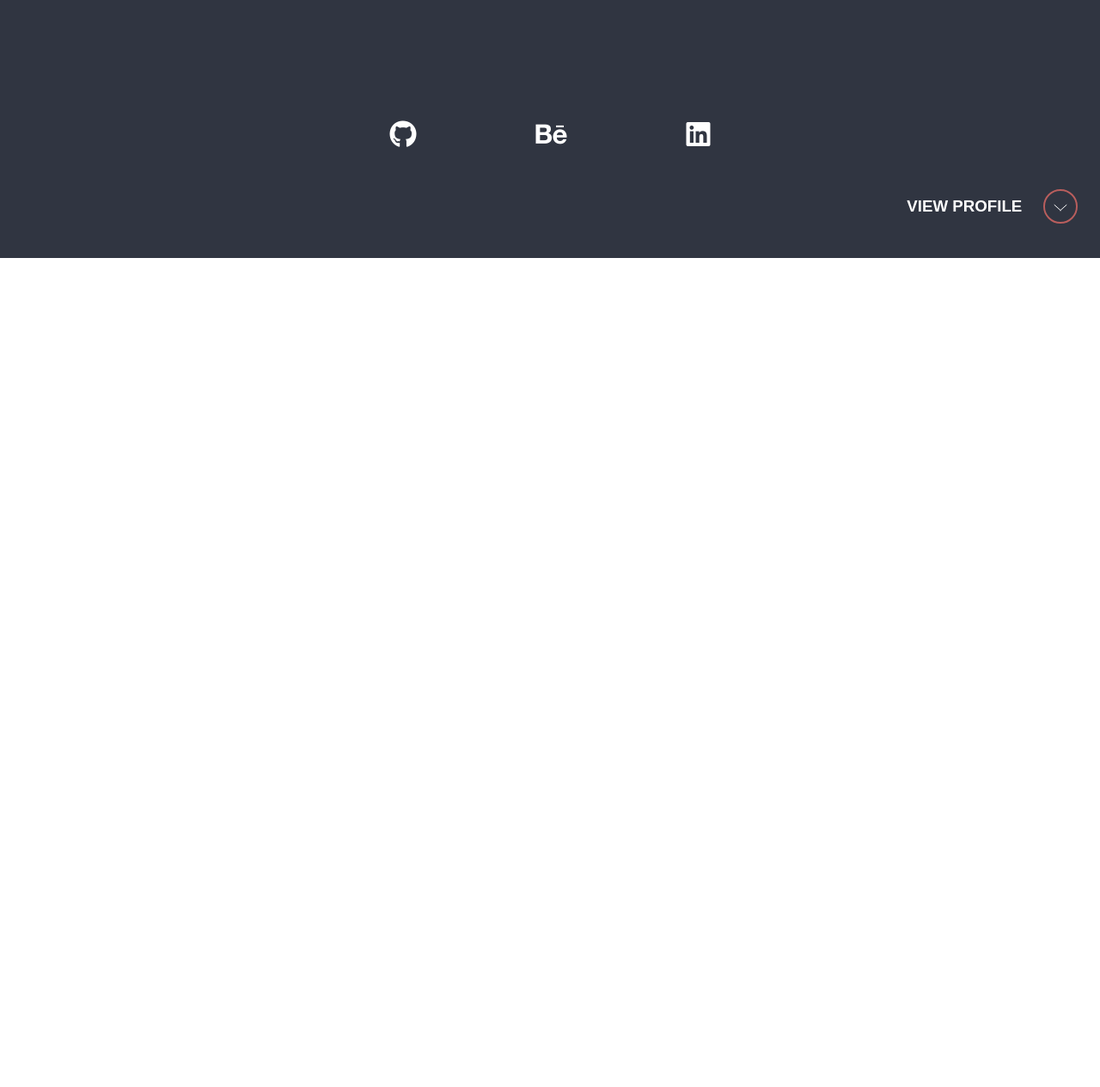
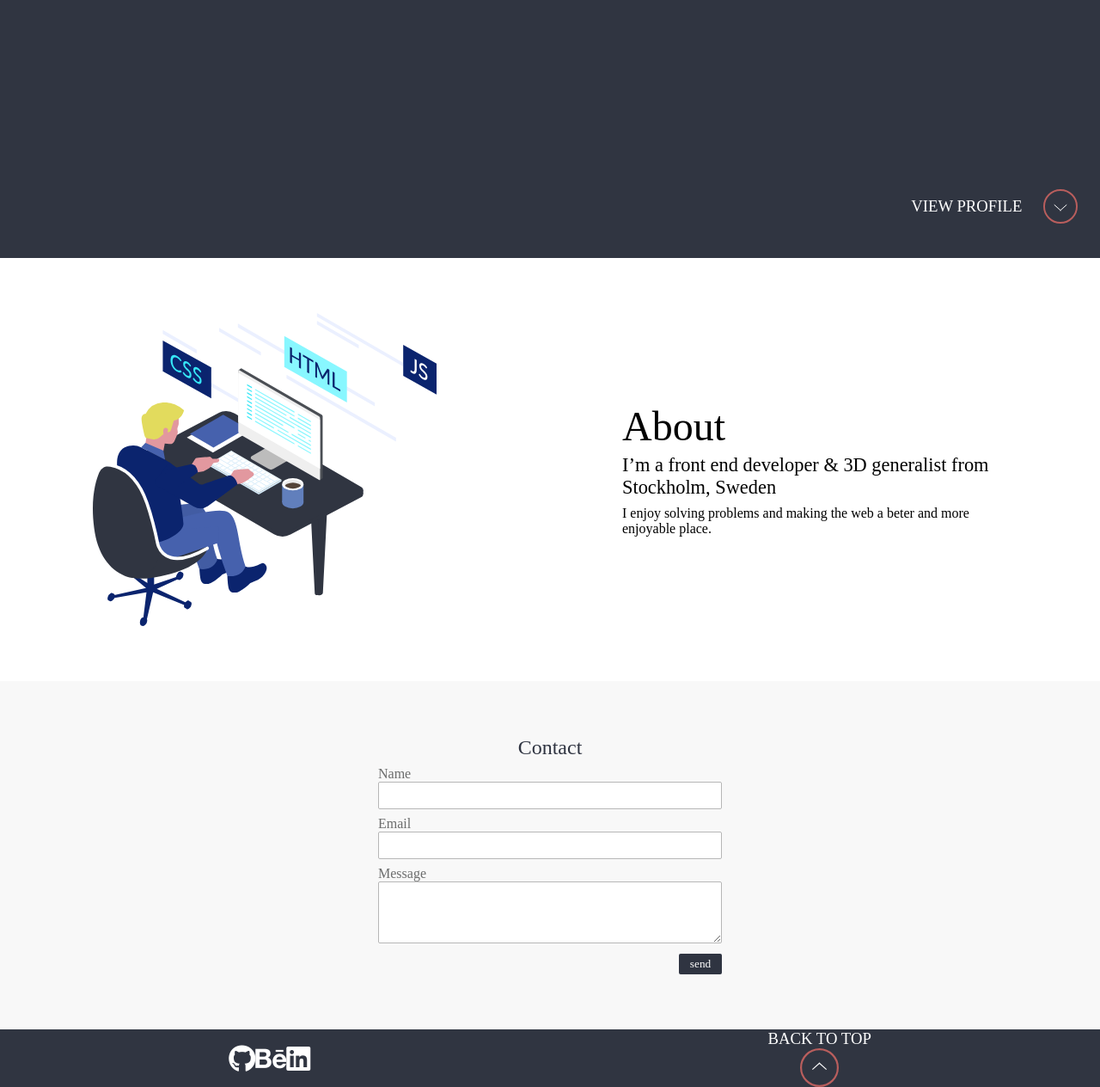
Before and after one commit to martin-linden/Portfolio, a plain HTML site: page index.html in a window 1280 px wide. Shown: the part 500-1764 px from the top of the page at 86% size. Before the commit the page ends 800 px from the top, so only its background shows below. Drawn offline with Linux system fonts and the light colour scheme.

Commit message:
added new page content, is mostly working with all screen sizes

```diff
--- a/index.html
+++ b/index.html
@@ -31,15 +31,52 @@
             </section>
             <img src="img/profile.svg" alt="" id="profile-picture">
         </section>
-        <aside id="social-media">
-            <a href="https://github.com/martin-linden"> <i class="fab fa-github fa-2x hover"></i></a>
-            <a href="https://www.behance.net/martinlindaf8d"> <i class="fab fa-behance fa-2x hover" id="icon1"></i></a>
-            <a href="https://www.linkedin.com/in/martinlindensthlm/?locale=en_US"> <i class="fab fa-linkedin fa-2x hover"></i></a>
-        </aside>
         <nav id="view-profile">
             <h3>VIEW PROFILE</h3>
             <img src="img/nav-arrow.svg" id= nav-arrow alt="">
         </nav>
     </section>
+    <section id="about">
+        <img src="img/about.svg" alt="picture of programmer at desk" id="about-image">
+        <article id="about-text">
+            <h1>About</h1>
+            <h2>I’m a front end developer & 3D generalist from Stockholm, Sweden</h2>
+            <h3>I enjoy solving problems and making the web a beter and more enjoyable place.</h3>
+        </article>
+    </section>
+    <section id="form-container">
+        <form id="submission-form">
+            <h1>Contact</h1>
+            <label for="name">
+                Name
+            </label>
+            <input type="text" id="name">
+
+            <label for="email">
+                Email
+            </label>
+            <input type="email" id="email">
+
+            <label for="message">
+                Message
+            </label>
+
+            <textarea id="message" id="message"></textarea>
+
+            <input type="submit" value="send" id="send">
+        </form>
+    </section>
+    <footer>
+        <nav id="social-media">
+            <a href="https://github.com/martin-linden"> <i class="fab fa-github fa-2x hover"></i></a>
+            <a href="https://www.behance.net/martinlindaf8d"> <i class="fab fa-behance fa-2x hover" id="icon1"></i></a>
+            <a href="https://www.linkedin.com/in/martinlindensthlm/?locale=en_US"> <i class="fab fa-linkedin fa-2x hover"></i></a>
+        </nav>
+        <nav id="navigate-back">
+            <h3>BACK TO TOP</h3>
+            <img src="img/nav-arrow.svg" id="go-back" alt="">
+        </nav>
+
+    </footer>
 </body>
 </html>
--- a/style.css
+++ b/style.css
@@ -1,6 +1,8 @@
 * {
 	margin: 0;
 	padding: 0;
+	font-family: Avenir;
+	font-weight: 100;
 }
 
 a {
@@ -9,7 +11,6 @@ a {
 }
 
 #main-landing-content {
-	font-family: Arial;
 	display: flex;
 	flex-direction: column;
 	justify-content: space-between;
@@ -50,7 +51,6 @@ header {
 	align-items: center;
 	flex-wrap: wrap;
 	height: 50%;
-	margin-top: 6%;
 }
 
 #landing-text {
@@ -79,14 +79,6 @@ hr {
 	margin-top: 30px;
 }
 
-#social-media {
-	display: flex;
-	justify-content: space-around;
-	/* flex-wrap: wrap-reverse; */
-	color: white;
-	margin-left: 30%;
-	margin-right: 30%;
-}
 /*
 #icon1 {
 	color: white;
@@ -178,6 +170,115 @@ button {
 	transform: rotate(90deg);
 }
 
+#about {
+	margin-top: 5%;
+	margin-bottom: 5%;
+	display: flex;
+	justify-content: space-around;
+	align-items: center;
+	flex-wrap: wrap-reverse;
+}
+
+#about-image {
+	width: 400px;
+}
+
+#about-text {
+	width: 35%;
+}
+
+#about-text h1 {
+	font-size: 300%;
+	color: black;
+}
+
+#about-text h2 {
+	font-size: 140%;
+	color: black;
+	margin-top: 1%;
+	margin-bottom: 2%;
+}
+
+#about-text h3 {
+	font-size: 100%;
+	color: black;
+}
+
+#form-container {
+	display: flex;
+	justify-content: center;
+	color: #6c6d6d;
+	background: #f8f8f8;
+}
+#submission-form {
+	display: flex;
+	flex-direction: column;
+	flex-wrap: wrap;
+	width: 400px;
+	padding: 5%;
+}
+#submission-form h1 {
+	color: #2f3441;
+	align-self: center;
+}
+#submission-form label {
+	margin-top: 2%;
+	color: #6c6d6d;
+}
+
+#name,
+#email {
+	border: 1px solid #b7b7b7;
+	height: 30px;
+	background: white;
+	font-size: 15px;
+	border-radius: 2px;
+}
+
+#message {
+	border: 1px solid #b7b7b7;
+	height: 70px;
+	background: white;
+	font-size: 15px;
+	border-radius: 2px;
+}
+
+#send {
+	border: 0;
+	padding: 1%;
+	background: #2f3441;
+	margin-top: 3%;
+	align-self: flex-end;
+	border-radius: 2px;
+	color: white;
+	width: 50px;
+}
+
+footer {
+	background: #303541;
+	display: flex;
+	justify-content: space-around;
+}
+
+#social-media {
+	display: flex;
+	justify-content: space-between;
+	align-items: center;
+	color: white;
+}
+
+#navigate-back {
+	display: flex;
+	align-items: center;
+	flex-direction: column;
+	color: white;
+}
+
+#go-back {
+	width: 45px;
+	transform: rotate(180deg);
+}
+
 @media screen and (max-width: 780px) {
 	#profile-picture {
 		display: none;
@@ -207,6 +308,10 @@ button {
 		width: 40px;
 		margin-left: 0%;
 	}
+
+	#about-image {
+		width: 300px;
+	}
 }
 
 @media screen and (max-height: 500px) {
@@ -215,7 +320,22 @@ button {
 		height: auto;
 	}
 
+	#landing-text h1 {
+		font-size: 270%;
+	}
+
 	#view-profile {
 		font-size: small;
 	}
 }
+
+@media screen and (max-width: 795px), screen and (max-height: 500px) {
+	#about-text {
+		width: 90%;
+		margin-top: 10%;
+	}
+
+	#about-image {
+		margin-top: 10%;
+	}
+}
```
Also changed, not shown: img/about.svg (added).
